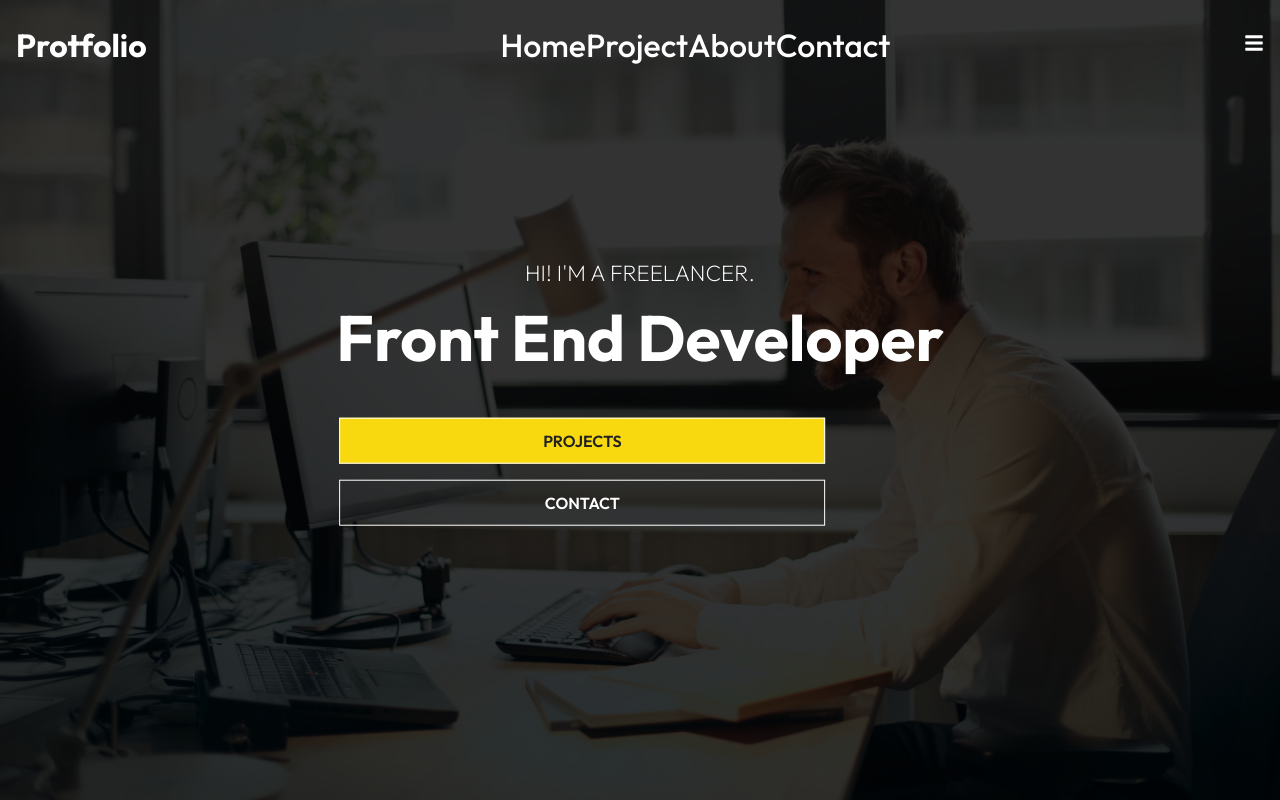
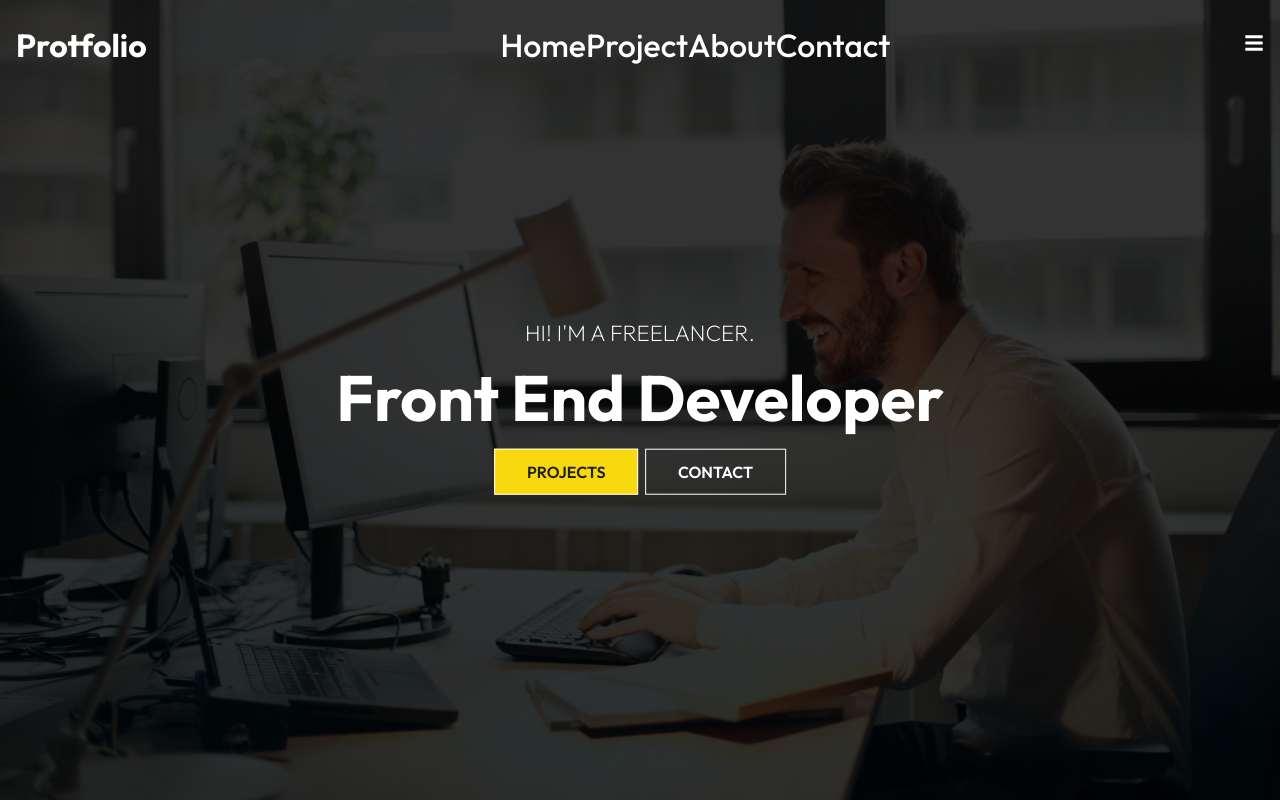
Before and after one commit to Code-Institute-Submissions/my-app, a React (Create React App) app: page / in a window 1280 px wide. Shown: the top 800 px of the page. Built offline with nearby package versions, Linux system fonts and the light colour scheme.

Commit message:
Updated class name

```diff
--- a/src/components/PricingCardStyles.css
+++ b/src/components/PricingCardStyles.css
@@ -45,7 +45,7 @@
     padding: 1rem 0;
 }
 
-.btn {
+.card .btn {
     display: block;
     width: 80%;
     margin: 2rem auto;
```
